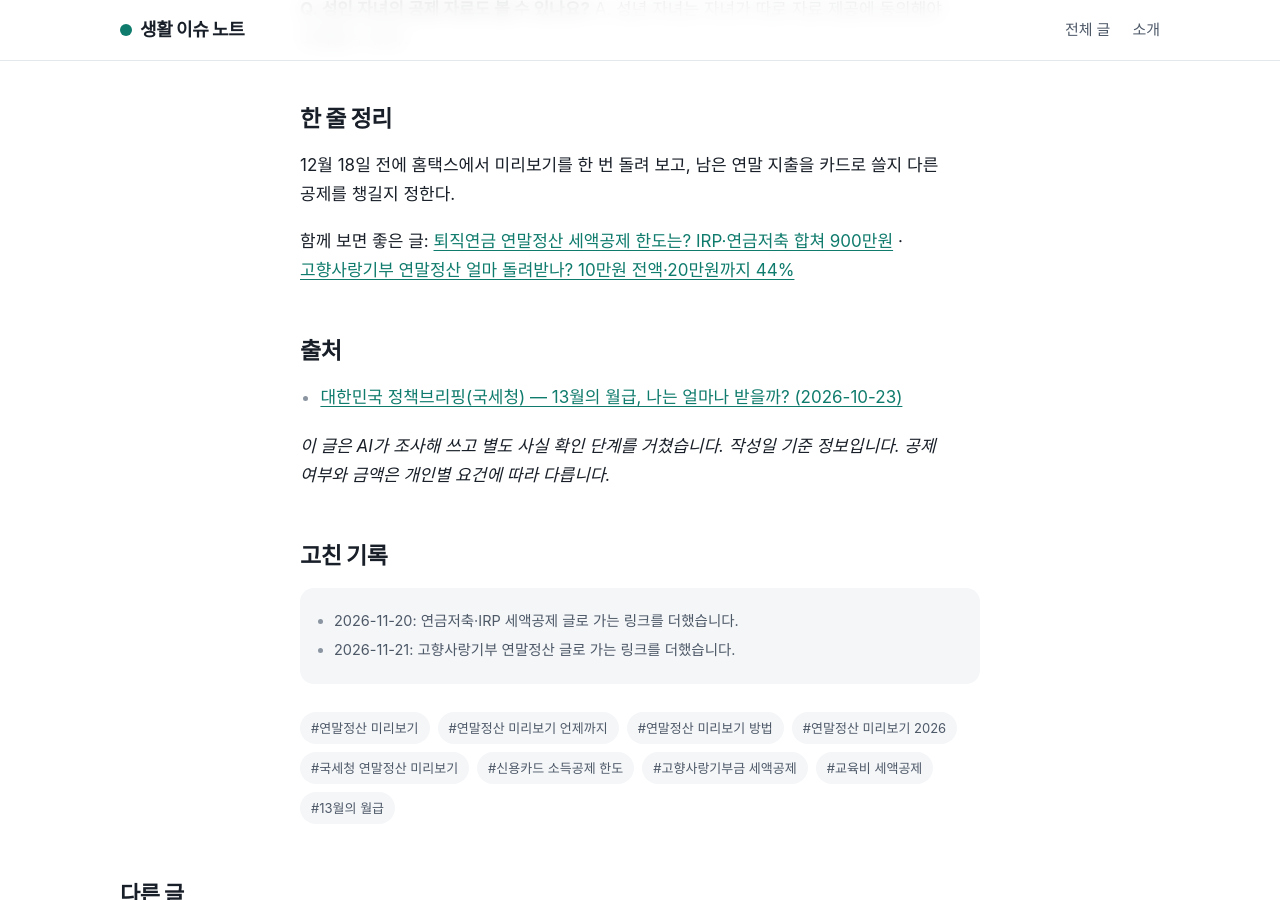
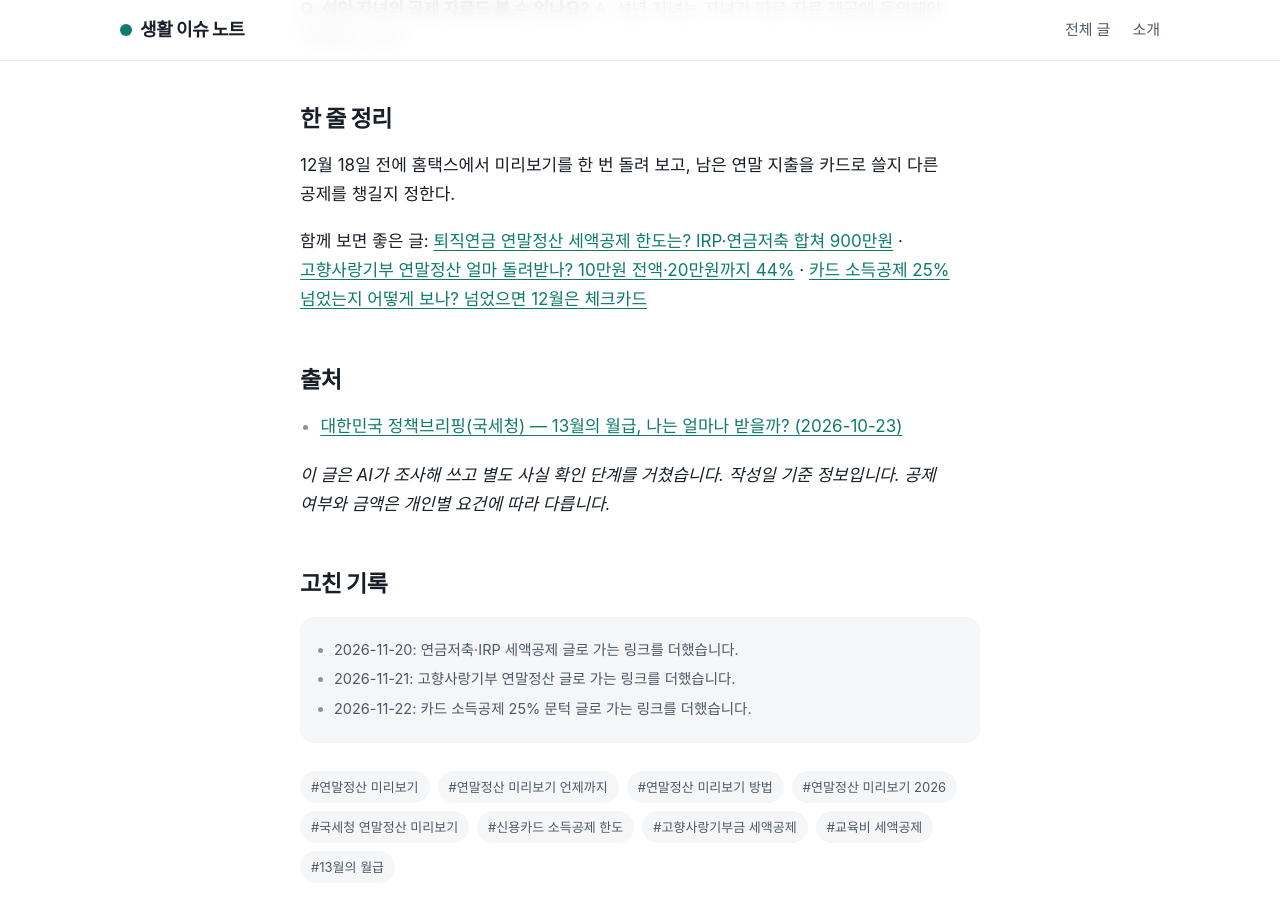
Before and after one commit to sadfklansdkl/issue-notes, a Jekyll site: the page built from _posts/2026-11-13-year-end-tax-preview-2026-until-december-18-hometax-menu-changes.md, in a window 1280 px wide and 900 px high, scrolled down 4245 px. Built offline with Jekyll 4.4.1, drawn with Linux system fonts in a browser that asks for light colours; some web fonts are replaced.

Commit message:
글 게시·수정 20261122-2000

```diff
--- a/_posts/2026-11-13-year-end-tax-preview-2026-until-december-18-hometax-menu-changes.md
+++ b/_posts/2026-11-13-year-end-tax-preview-2026-until-december-18-hometax-menu-changes.md
@@ -73,7 +73,7 @@ A. 성년 자녀는 자녀가 따로 자료 제공에 동의해야 조회할 수
 ## 한 줄 정리
 12월 18일 전에 홈택스에서 미리보기를 한 번 돌려 보고, 남은 연말 지출을 카드로 쓸지 다른 공제를 챙길지 정한다.
 
-함께 보면 좋은 글: [퇴직연금 연말정산 세액공제 한도는? IRP·연금저축 합쳐 900만원](/issue-notes/2026/11/20/irp-pension-savings-year-end-tax-credit-limit-900-december-31/) · [고향사랑기부 연말정산 얼마 돌려받나? 10만원 전액·20만원까지 44%](/issue-notes/2026/11/21/hometown-love-donation-year-end-tax-credit-44-percent-december-31/)
+함께 보면 좋은 글: [퇴직연금 연말정산 세액공제 한도는? IRP·연금저축 합쳐 900만원](/issue-notes/2026/11/20/irp-pension-savings-year-end-tax-credit-limit-900-december-31/) · [고향사랑기부 연말정산 얼마 돌려받나? 10만원 전액·20만원까지 44%](/issue-notes/2026/11/21/hometown-love-donation-year-end-tax-credit-44-percent-december-31/) · [카드 소득공제 25% 넘었는지 어떻게 보나? 넘었으면 12월은 체크카드](/issue-notes/2026/11/22/card-income-deduction-25-percent-threshold-check-debit-card-december/)
 
 ## 출처
 - [대한민국 정책브리핑(국세청) — 13월의 월급, 나는 얼마나 받을까? (2026-10-23)](https://www.korea.kr/news/policyNewsView.do?newsId=148974171)
@@ -83,3 +83,4 @@ _이 글은 AI가 조사해 쓰고 별도 사실 확인 단계를 거쳤습니
 ## 고친 기록
 - 2026-11-20: 연금저축·IRP 세액공제 글로 가는 링크를 더했습니다.
 - 2026-11-21: 고향사랑기부 연말정산 글로 가는 링크를 더했습니다.
+- 2026-11-22: 카드 소득공제 25% 문턱 글로 가는 링크를 더했습니다.
```
Also changed, not shown: _posts/2026-11-05-kimjang-2026-when-discount-40-percent-cabbage-price.md (+3 -0 lines).
